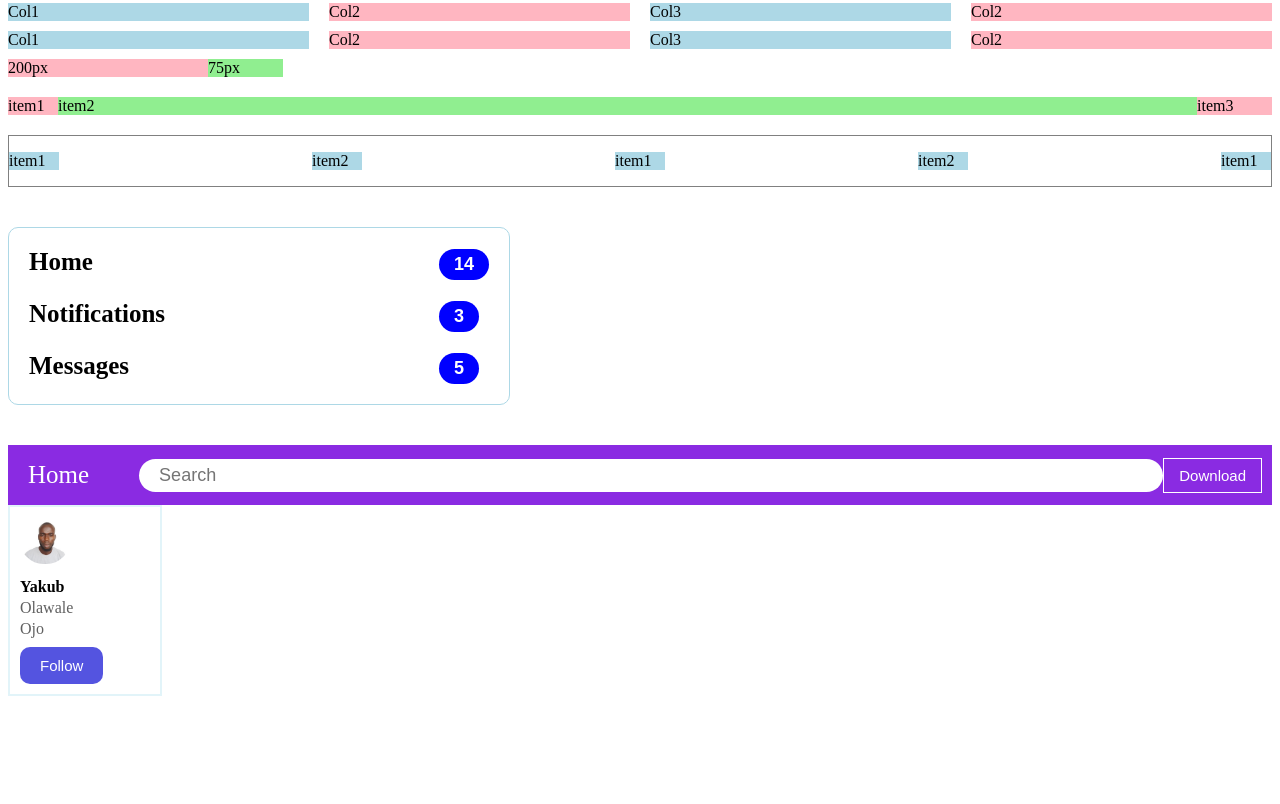
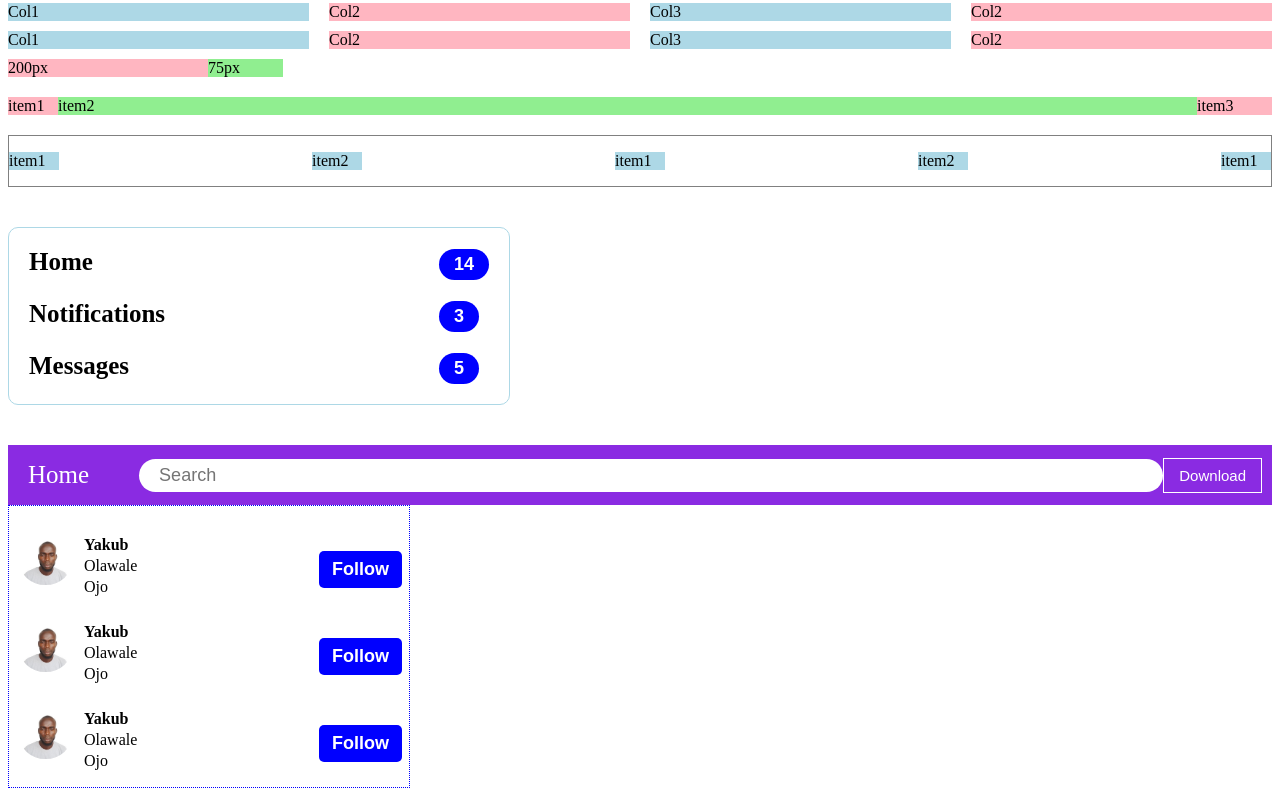
Before and after one commit to Yakub-Ojo/SimpleDevCssTutorials, a plain HTML site: page index.html in a window 1280 px wide. Shown: the part 664-1468 px from the top of the page. Drawn offline with Linux system fonts and the light colour scheme.

Commit message:
created design 12g

```diff
--- a/index.html
+++ b/index.html
@@ -328,13 +328,34 @@
     </section>
 
 
+    <div
+    style="
+    border: 0.5px dotted blue;
+    width: 400px;">
+    <div
+    style="
+    display: grid;
+    grid-template-columns: 75px 225px 100px;
+    margin-top: 20px;"
+    >
+    <div
+    style="
+   ">
+      <img src="passport.jpeg" alt="passport"
+      style="
+      margin: 10px 10px 10px 10px ;
+      width: 70%;
+      border-radius: 50%;">
+    </div>
 
-    <div class="first-friend">
-      <div class="profile-image">
-        <img class="my-img" src="passport.jpeg" alt="passport">
-      </div>
-       <div class="first-friend-details">
-        <p id="first-name">
+    <div
+    style="
+    line-height: 5px;
+    margin: 0px 0px 0px 0px;">
+
+      <p id="first-name"
+        style="
+        ">
         Yakub
       </p>
       <p>
@@ -344,11 +365,118 @@
         Ojo
       </p>
     </div>
-      <div class="first-friend-button">
-        <button>Follow</button>
+
+    <div
+    style="">
+      <button
+      style="
+      margin: 25px 10px;
+      font-size: 18px;
+      padding: 8px 13px;
+      font-weight: 600;
+      background-color: blue;
+      color: white;
+      border: none;
+      border-radius: 5px;">Follow</button>
     </div>
   </div>
 
+  <div
+    style="
+    display: grid;
+    grid-template-columns: 75px 225px 100px;"
+    >
+    <div
+    style="
+   ">
+      <img src="passport.jpeg" alt="passport"
+      style="
+      margin: 10px 10px 10px 10px ;
+      width: 70%;
+      border-radius: 50%;">
+    </div>
+
+    <div
+    style="
+    line-height: 5px;
+    margin: 0px 0px 0px 0px;">
+
+      <p id="first-name"
+        style="
+        ">
+        Yakub
+      </p>
+      <p>
+        Olawale
+      </p>
+      <p>
+        Ojo
+      </p>
+    </div>
+
+    <div
+    style="">
+      <button
+      style="
+      margin: 25px 10px;
+      font-size: 18px;
+      padding: 8px 13px;
+      font-weight: 600;
+      background-color: blue;
+      color: white;
+      border: none;
+      border-radius: 5px;">Follow</button>
+    </div>
+  </div>
+
+  <div
+    style="
+    display: grid;
+    grid-template-columns: 75px 225px 100px;"
+    >
+    <div
+    style="
+   ">
+      <img src="passport.jpeg" alt="passport"
+      style="
+      margin: 10px 10px 10px 10px ;
+      width: 70%;
+      border-radius: 50%;">
+    </div>
+
+    <div
+    style="
+    line-height: 5px;
+    margin: 0px 0px 0px 0px;">
+
+      <p id="first-name"
+        style="
+        ">
+        Yakub
+      </p>
+      <p>
+        Olawale
+      </p>
+      <p>
+        Ojo
+      </p>
+    </div>
+
+    <div
+    style="">
+      <button
+      style="
+      margin: 25px 10px;
+      font-size: 18px;
+      padding: 8px 13px;
+      font-weight: 600;
+      background-color: blue;
+      color: white;
+      border: none;
+      border-radius: 5px;">Follow</button>
+    </div>
+  </div>
+    </div>
 
   </section>
 </body>
```
Lines whose indentation alone changed are shown as unchanged.
